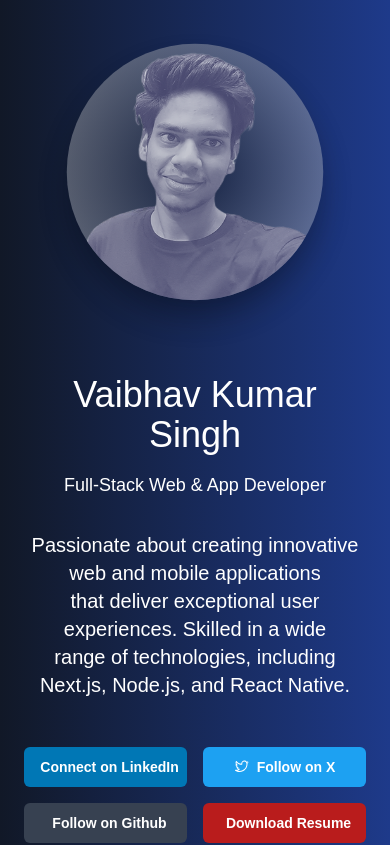
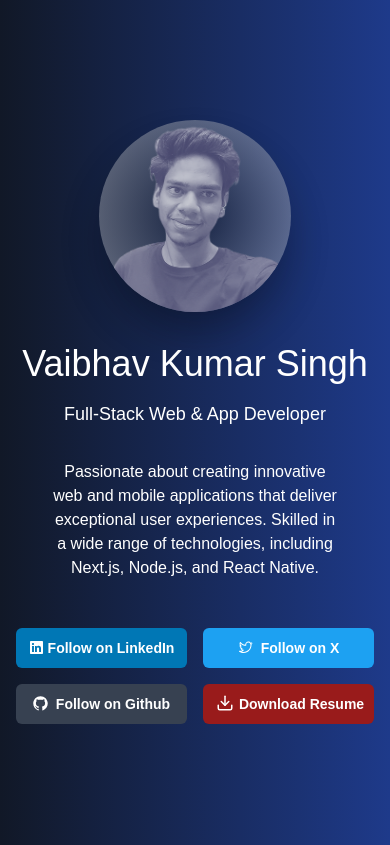
Before and after one commit to Vaib215/portfolio, a Next.js app: page / in a window 390 px wide. Shown: the top 845 px of the page. Built offline with nearby package versions, Linux system fonts and the light colour scheme; a web font is replaced by a local one.

Commit message:
fix mobile nav

```diff
--- a/src/components/layout/navbar.tsx
+++ b/src/components/layout/navbar.tsx
@@ -1,11 +1,24 @@
-'use client';
+"use client";
 import Link from "next/link";
-import {
-  MenuIcon,
-  XIcon
-} from "lucide-react";
-import { useState } from "react";
+import { MenuIcon, XIcon } from "lucide-react";
+import { useEffect, useState } from "react";
 import { Button } from "@/components/ui/button";
+
+export const NavLink = ({
+  href,
+  children,
+  onClick,
+}: {
+  href: string;
+  children: React.ReactNode;
+  onClick: () => void;
+}) => {
+  return (
+    <Link className="hover:text-gray-300" href={href} onClick={onClick}>
+      {children}
+    </Link>
+  );
+};
 
 export const Navbar = () => {
   const [isMenuOpen, setIsMenuOpen] = useState(false);
@@ -20,28 +33,69 @@ export const Navbar = () => {
         <Link className="text-xl font-bold" href="#" scroll={false}>
           Vaibhav Kumar Singh
         </Link>
-        <nav className={`flex duration-300 lg:items-center lg:space-x-6 ${isMenuOpen ? 'flex-col absolute inset-0 h-screen justify-center items-start p-8 bg-black text-4xl opacity-100' : 'opacity-0 absolute lg:static lg:opacity-100 lg:flex'}`}>
-          <Button variant={"link"} size={"sm"} className="md:hidden absolute top-4 right-6 p-0" onClick={handleMenuClick} >
+        <nav
+          className={`flex duration-300 lg:items-center lg:space-x-6 ${
+            isMenuOpen
+              ? "flex-col absolute inset-0 h-screen justify-center items-start p-8 bg-black text-4xl opacity-100"
+              : "opacity-0 pointer-events-none lg:pointer-events-auto absolute lg:static lg:opacity-100 lg:flex"
+          }`}
+        >
+          <Button
+            variant={"link"}
+            size={"sm"}
+            className="md:hidden absolute top-4 right-6 p-0"
+            onClick={handleMenuClick}
+          >
             <XIcon />
           </Button>
-          <Link className="hover:text-gray-300" href="#home">
+          <NavLink
+            href="#home"
+            onClick={() => {
+              setIsMenuOpen(false);
+            }}
+          >
             Home
-          </Link>
-          <Link className="hover:text-gray-300" href="#education">
+          </NavLink>
+          <NavLink
+            href="#education"
+            onClick={() => {
+              setIsMenuOpen(false);
+            }}
+          >
             Education
-          </Link>
-          <Link className="hover:text-gray-300" href="#achievements">
+          </NavLink>
+          <NavLink
+            href="#achievements"
+            onClick={() => {
+              setIsMenuOpen(false);
+            }}
+          >
             Achievements
-          </Link>
-          <Link className="hover:text-gray-300" href="#projects">
+          </NavLink>
+          <NavLink
+            href="#projects"
+            onClick={() => {
+              setIsMenuOpen(false);
+            }}
+          >
             Projects
-          </Link>
-          <Link className="hover:text-gray-300" href="#blog">
+          </NavLink>
+          <NavLink
+            href="#blog"
+            onClick={() => {
+              setIsMenuOpen(false);
+            }}
+          >
             Blog
-          </Link>
-          <Link className="hover:text-gray-300" href="#contact">
+          </NavLink>
+          <NavLink
+            href="#contact"
+            onClick={() => {
+              setIsMenuOpen(false);
+            }}
+          >
             Contact
-          </Link>
+          </NavLink>
         </nav>
         <button className="md:hidden" onClick={handleMenuClick}>
           <MenuIcon className="h-6 w-6" />
--- a/src/components/portfolio.tsx
+++ b/src/components/portfolio.tsx
@@ -27,9 +27,9 @@ export const Hero = () => {
   return (
     <section
       id="home"
-      className="snap-center shrink-0 z-50 bg-gradient-to-l from-blue-900 to-gray-900 text-white text-center flex flex-col md:flex-row-reverse items-center justify-center min-h-screen h-full md:text-left p-6 w-full"
+      className="snap-center shrink-0 z-50 bg-gradient-to-l from-blue-900 to-gray-900 text-white text-center flex flex-col md:flex-row-reverse items-center justify-center min-h-screen h-full md:text-left p-4 w-full"
     >
-      <div className="flex bg-gradient-radial from-gray-900/50 shadow-2xl to-white/40 rounded-full justify-center md:justify-start mb-8 scale-75 lg:scale-100">
+      <div className="flex bg-gradient-radial from-gray-900/50 shadow-2xl to-white/40 rounded-full justify-center md:justify-start mb-8 w-48 lg:w-auto">
         <Image
           alt="Vaibhav Kumar Singh"
           className="rounded-full shadow-2xl opacity-80"
@@ -55,7 +55,7 @@ export const Hero = () => {
         <p className="text-lg md:text-3xl mb-8">
           Full-Stack Web & App Developer
         </p>
-        <p className="max-w-2xl text-balance text-xl mx-auto md:mx-0 mb-12">
+        <p className="max-w-2xl text-balance lg:text-xl mx-auto md:mx-0 mb-12">
           Passionate about creating innovative web and mobile applications that
           deliver exceptional user experiences. Skilled in a wide range of
           technologies, including Next.js, Node.js, and React Native.
@@ -64,17 +64,17 @@ export const Hero = () => {
           <Button
             asChild
             variant={"ghost"}
-            className="flex bg-[#0077B5] duration-150 items-center justify-center px-6 py-3 rounded-md font-extrabold focus:outline-none focus:ring-2 focus:ring-blue-500 focus:ring-offset-2"
+            className="flex bg-[#0077B5] duration-150 items-center justify-center px-0.5 rounded-md font-extrabold focus:outline-none focus:ring-2 focus:ring-blue-500 focus:ring-offset-2"
           >
             <a href="https://linkedin.com/in/vaib215" target="_blank">
-              <LinkedInLogoIcon className="mr-2 mb-0.5 text-lg" />
-              Connect on LinkedIn
+              <LinkedInLogoIcon className="mr-1 mb-0.5 text-lg" />
+              Follow on LinkedIn
             </a>
           </Button>
           <Button
             asChild
             variant={"ghost"}
-            className="flex bg-[#1DA1F2] duration-150 items-center justify-center px-6 py-3 rounded-md font-extrabold focus:outline-none focus:ring-2 focus:ring-blue-500 focus:ring-offset-2"
+            className="flex bg-[#1DA1F2] duration-150 items-center justify-center px-0.5 rounded-md font-extrabold focus:outline-none focus:ring-2 focus:ring-blue-500 focus:ring-offset-2"
           >
             <a href="https://x.com/ThisIs_Vaib" target="_blank">
               <TwitterLogoIcon className="mr-2 mb-0.5 text-lg" />
@@ -84,21 +84,21 @@ export const Hero = () => {
           <Button
             asChild
             variant={"ghost"}
-            className="flex bg-gray-700 duration-150 items-center justify-center px-6 py-3 rounded-md font-extrabold focus:outline-none focus:ring-2 focus:ring-blue-500 focus:ring-offset-2"
+            className="flex bg-gray-700 duration-150 rounded-md px-0.5 font-extrabold focus:outline-none focus:ring-2 focus:ring-blue-500 focus:ring-offset-2"
           >
             <a href="https://github.com/vaib215" target="_blank">
               <GitHubLogoIcon className="mr-2 mb-0.5 text-lg" />
-              Follow on Github
+              <span>Follow on Github</span>
             </a>
           </Button>
           {/* Download resume */}
           <Button
             asChild
             variant={"ghost"}
-            className="flex bg-red-700 duration-150 items-center justify-center px-6 py-3 rounded-md font-extrabold focus:outline-none focus:ring-2 focus:ring-blue-500 focus:ring-offset-2"
+            className="flex bg-red-800 duration-150 items-center justify-center px-0.5 rounded-md font-extrabold focus:outline-none focus:ring-2 focus:ring-blue-500 focus:ring-offset-2"
           >
             <a href="/files/Vaibhav_Kumar_Singh_Resume.pdf" download>
-              <Download className="mr-2 mb-0.5 text-lg scale-90" />
+              <Download className="mr-0.5 mb-0.5 text-lg scale-75" />
               Download Resume
             </a>
           </Button>
```
